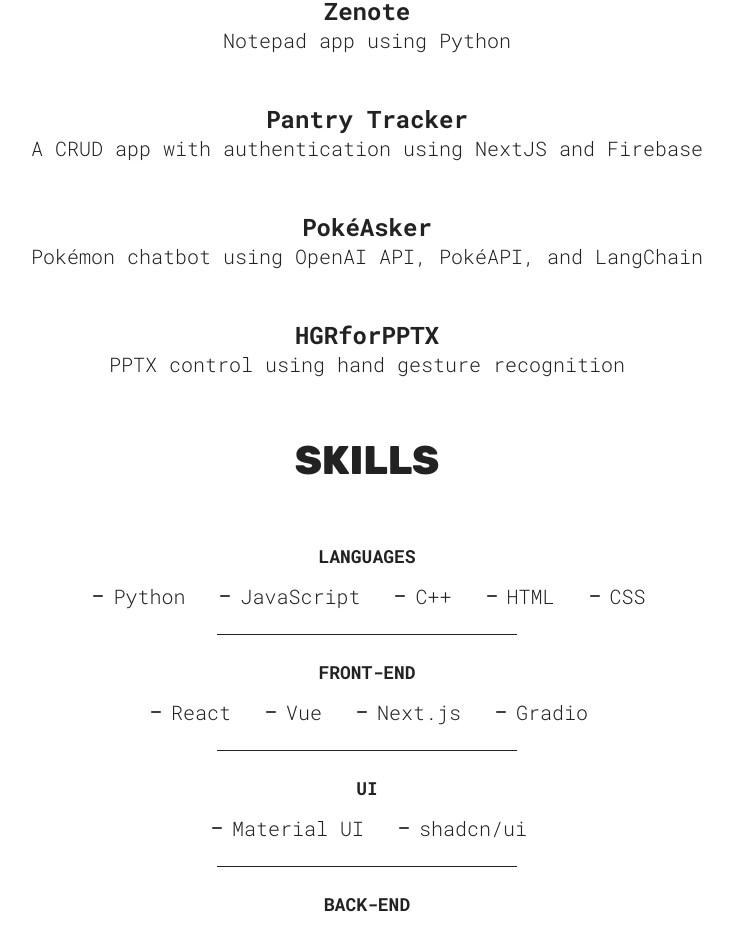
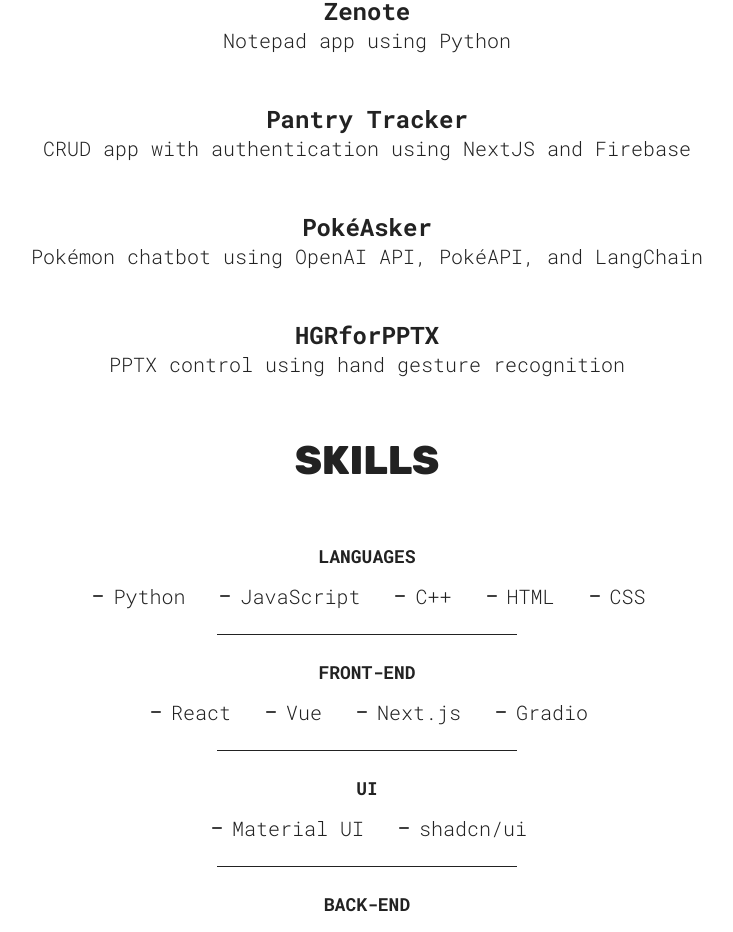
Before and after one commit to 29yabuki/personal-website, a React (Vite) app: page / in a window 1280 px wide. Shown: the part 1080-2012 px from the top of the page, without its empty margins (273-1006 px from the left). Built offline with nearby package versions, Linux system fonts and the light colour scheme.

Commit message:
changed project descriptions

```diff
--- a/src/components/projects/projects.jsx
+++ b/src/components/projects/projects.jsx
@@ -21,7 +21,7 @@
         <ProjectCard
             link="https://pantry-tracker-pi-neon.vercel.app/"
             h3="Pantry Tracker"
-            p="A CRUD app with authentication using NextJS and Firebase"
+            p="CRUD app with authentication using NextJS and Firebase"
         />
         <ProjectCard
             link="https://poke-asker.vercel.app/"
```
